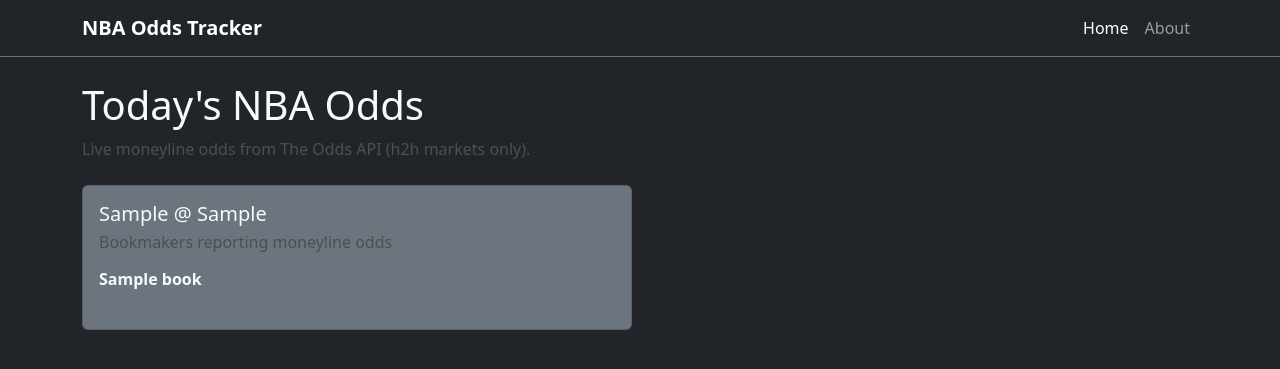
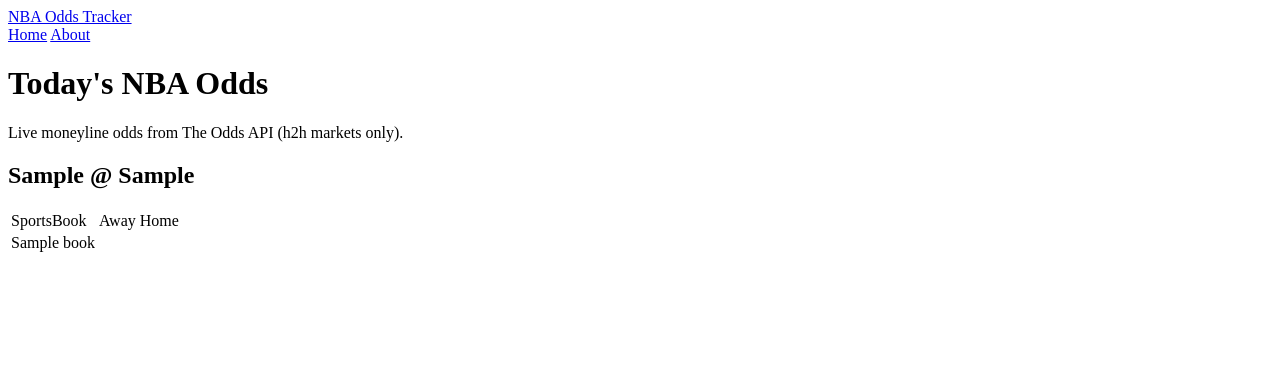
Before and after one commit to justbagd/nba-odds-tracker, a Flask app: page / in a window 1280 px wide. Shown: the top 369 px of the page. Run offline with Flask 3, Linux system fonts and the light colour scheme; a database or web service that is not in the repository returns one stand-in record (values such as "Sample title"); data that the repository does not hold is empty.

Commit message:
show sportbook & display odds

```diff
--- a/app.py
+++ b/app.py
@@ -5,6 +5,7 @@
 
 # create app instance
 app = Flask(__name__)
+
 
 # Homepage
 @app.route('/')
--- a/templates/index.html
+++ b/templates/index.html
@@ -3,81 +3,70 @@
   <head>
     <meta charset="UTF-8" />
     <meta name="viewport" content="width=device-width, initial-scale=1.0" />
-    <link
-      href="https://cdn.jsdelivr.net/npm/bootstrap@5.3.3/dist/css/bootstrap.min.css"
-      rel="stylesheet"
-      integrity="sha384-QWTKZyjpPEjISv5WaRU9OFeRpok6YctnYmDr5pNlyT2bRjXh0JMhjY6hW+ALEwIH"
-      crossorigin="anonymous"
-    />
     <title>NBA Odds Tracker</title>
   </head>
 
-  <body class="bg-dark text-light">
-    <nav
-      class="navbar navbar-expand-lg navbar-dark bg-dark border-bottom border-secondary"
-    >
-      <div class="container">
-        <a class="navbar-brand fw-bold" href="/">NBA Odds Tracker</a>
-        <div class="navbar-nav">
-          <a class="nav-link active" aria-current="page" href="/">Home</a>
-          <a class="nav-link" href="/about">About</a>
+  <body>
+    <nav>
+      <div>
+        <a aria-current="page" href="/">NBA Odds Tracker</a>
+        <div>
+          <a href="/">Home</a>
+          <a href="/about">About</a>
         </div>
       </div>
     </nav>
 
-    <main class="container my-4">
-      <header class="mb-4">
-        <h1 class="display-6">Today&apos;s NBA Odds</h1>
-        <p class="text-light-emphasis">
-          Live moneyline odds from The Odds API (h2h markets only).
-        </p>
+    <main>
+      <header>
+        <h1>Today&apos;s NBA Odds</h1>
+        <p>Live moneyline odds from The Odds API (h2h markets only).</p>
       </header>
 
       {% if games %}
-      <div class="row g-3">
+      <div>
         {% for game in games %}
-        <div class="col-12 col-md-6">
-          <div class="card bg-secondary text-light h-100">
-            <div class="card-body">
-              <h5 class="card-title mb-2">
-                {{ game.away_team }} @ {{ game.home_team }}
-              </h5>
-              <p class="card-subtitle mb-3 text-light-emphasis">
-                Bookmakers reporting moneyline odds
-              </p>
+        <section>
+          <h2>{{ game.away_team }} @ {{ game.home_team }}</h2>
 
-              {% if game.bookmakers %} {% for book in game.bookmakers %}
-              <div class="mb-3">
-                <h6 class="fw-semibold">{{ book.title }}</h6>
-                <ul class="list-group list-group-flush">
-                  {% for market in book.markets %} {% if market.key == "h2h" %}
-                  {% for outcome in market.outcomes %}
-                  <li
-                    class="list-group-item bg-secondary text-light d-flex justify-content-between"
-                  >
-                    <span>{{ outcome.name }}</span>
-                    <span class="odd-value">
-                      {% if outcome.price > 0 %} +{{ outcome.price }} {% else %}
-                      {{ outcome.price }} {% endif %}
-                    </span>
-                  </li>
-                  {% endfor %} {% endif %} {% endfor %}
-                </ul>
-              </div>
-              {% endfor %} {% else %}
-              <p class="text-light-emphasis mb-0">
-                No bookmaker data available for this game.
-              </p>
-              {% endif %}
-            </div>
-          </div>
-        </div>
+          <table>
+            <thead>
+              <tr>
+                <td>SportsBook</td>
+                <td>Away</td>
+                <td>Home</td>
+              </tr>
+            </thead>
+
+            {% if game.bookmakers %} {% for book in game.bookmakers %}
+            <tr>
+              <td>{{ book.title }}</td>
+
+              {% for market in book.markets %} {% if market.key == "h2h" %}
+
+              <td>
+                {% if market.outcomes[0].price > 0 %} +{% endif %} {{
+                market.outcomes[0].price }}
+              </td>
+
+              <td>
+                {% if market.outcomes[1].price > 0 %} +{% endif %} {{
+                market.outcomes[1].price }}
+              </td>
+
+              {% endif %} {% endfor %}
+            </tr>
+
+            {% endfor %} {% else %}
+            <p>No bookmaker data available for this game.</p>
+            {% endif %}
+          </table>
+        </section>
         {% endfor %}
       </div>
+
       {% else %}
-      <div class="alert alert-warning" role="alert">
-        No games available right now. Check back later!
-      </div>
+      <div>No games available right now. Check back later!</div>
       {% endif %}
     </main>
   </body>
--- a/test_api.py
+++ b/test_api.py
@@ -1,7 +1,8 @@
 import requests
+from config import ODDS_API_KEY
 
 # Hardcode the API key for now
-API_KEY = ''
+API_KEY = ODDS_API_KEY
 
 # The Odds API endpoint for NBA
 url = f'https://api.the-odds-api.com/v4/sports/basketball_nba/odds/?apiKey={API_KEY}&regions=us&markets=h2h,spreads'
@@ -15,7 +16,7 @@
 if response.status_code == 200:
     games = response.json()
 
-    print(f"Found {len(games)} NBA games with odds:\n")
+
 
     # Loop through each game
     for game in games:
```
Also changed, not shown: config.py (line endings or trailing spaces).
